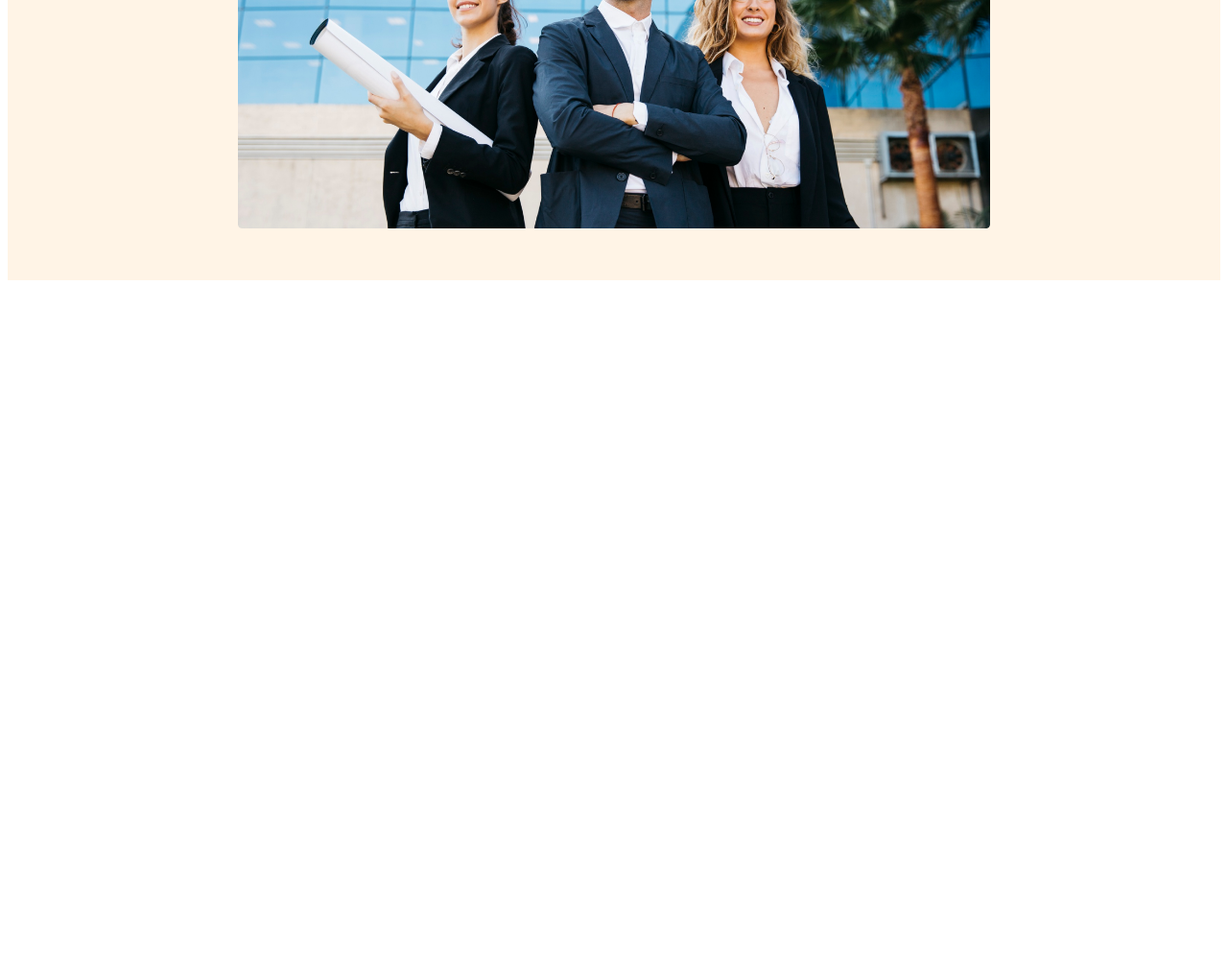
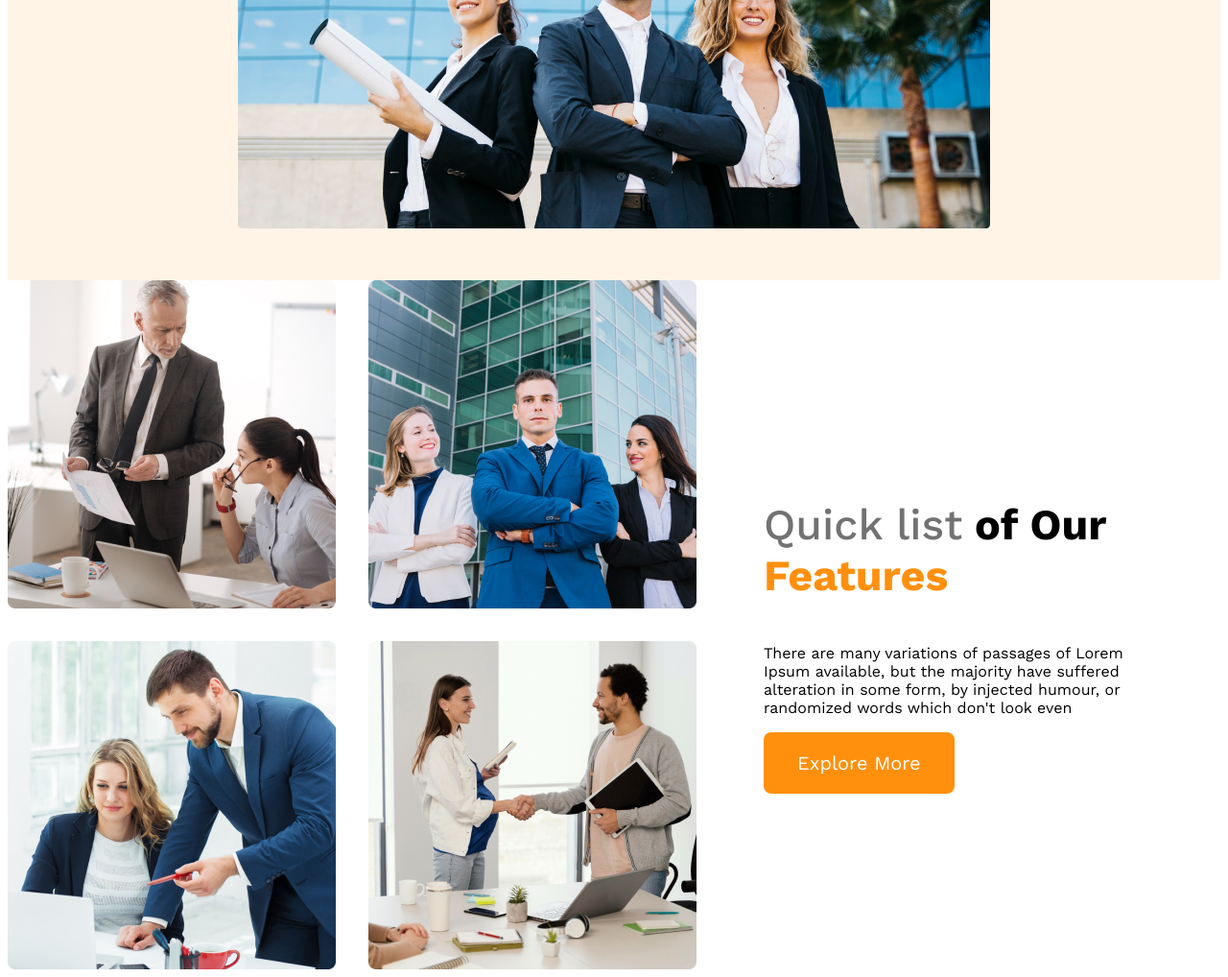
Before and after one commit to firdaus007hub/g3-arcitecture, a plain HTML site: page index.html in a window 1280 px wide. Shown: the part 699-1717 px from the top of the page at 96% size. Before the commit the page ends 999 px from the top, so only its background shows below. Drawn offline with nearby package versions, Linux system fonts and the light colour scheme.

Commit message:
features content added

```diff
--- a/index.html
+++ b/index.html
@@ -7,6 +7,7 @@
     <link rel="stylesheet" href="style.css">
 </head>
 <body>
+    <!-------Header Started  ------>
     <header>
         <nav>
             <h3 class="nav-title">G3 Architects</h3>
@@ -26,8 +27,25 @@
             <img src="images/banner.png" alt="">
         </div>
     </header>
+
+    <!------Header End-------->
+
     <main>
+       <!-----Teams Section Start-->
+        <section class="teams-container">
+            <div class="teams-img-container">
+                <img src="images/team1.png" alt="">
+                <img src="images/team2.png" alt="">
+                <img src="images/team3.png" alt="">
+                <img src="images/team4.png" alt="">
+            </div>
+            <div class="teams-content">
+                <h3 class="teams-title"><span class="quick-list">Quick list</span> <span>of Our</span> <span class="text-features">Features</span></h3>
+                <p class="teams-description">There are many variations of passages of Lorem Ipsum available, but the majority have suffered alteration in some form, by injected humour, or randomized words which don't look even</p>
+                <button class="btn-primary">Explore More</button>
 
+            </div>
+        </section>
     </main>
     <footer>
 
--- a/style.css
+++ b/style.css
@@ -84,3 +84,34 @@ nav li a{
         flex-direction: column;
     }
 }
+/* main style */
+main{
+    max-width: 1440px;
+    margin: 0 auto;
+}
+/*  teams style */
+
+.teams-container{
+    display: flex;
+    align-items: center;
+}
+.teams-img-container{
+    display: grid;
+    grid-template-columns: repeat(2, 1fr);
+    gap: 34px;
+}
+.teams-content{
+    padding-left: 70px;
+    padding-right: 70px;
+}
+.teams-title{
+    font-size: 2.8rem;
+}
+.teams-title .quick-list{
+    color: #727272;
+    font-weight: 500;
+}
+.teams-title .text-features{
+    color: #FF900E;
+    font-weight: 700;
+}
```
